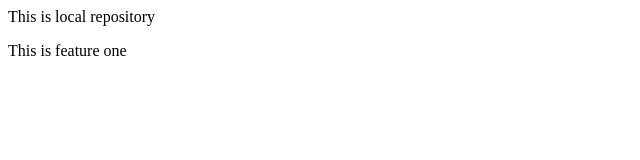
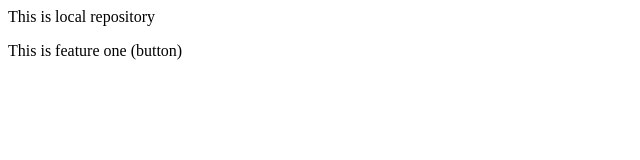
Before and after one commit to G1G-P/local-repo, a plain HTML site: page index.html in a window 1280 px wide. Shown: the full height of the page, 0-640 px from the left. Drawn offline with Linux system fonts and the light colour scheme.

Commit message:
add button

```diff
--- a/index.html
+++ b/index.html
@@ -1,2 +1,2 @@
 <p>This is local repository</p>
-<p>This is feature one</p>
+<p>This is feature one (button)</p>
```
